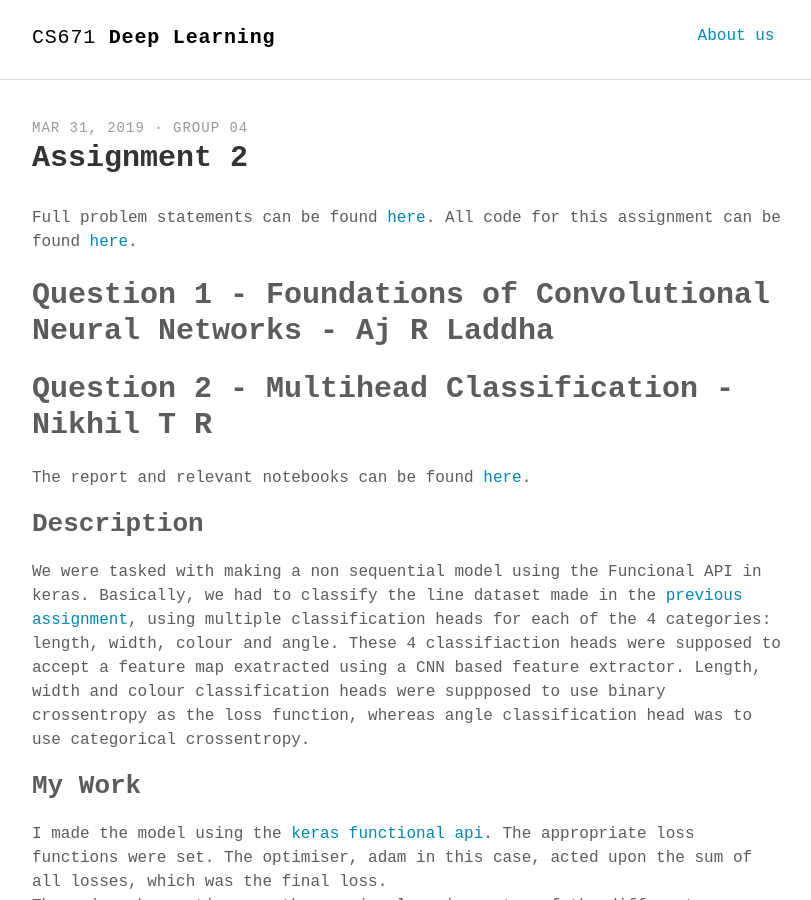
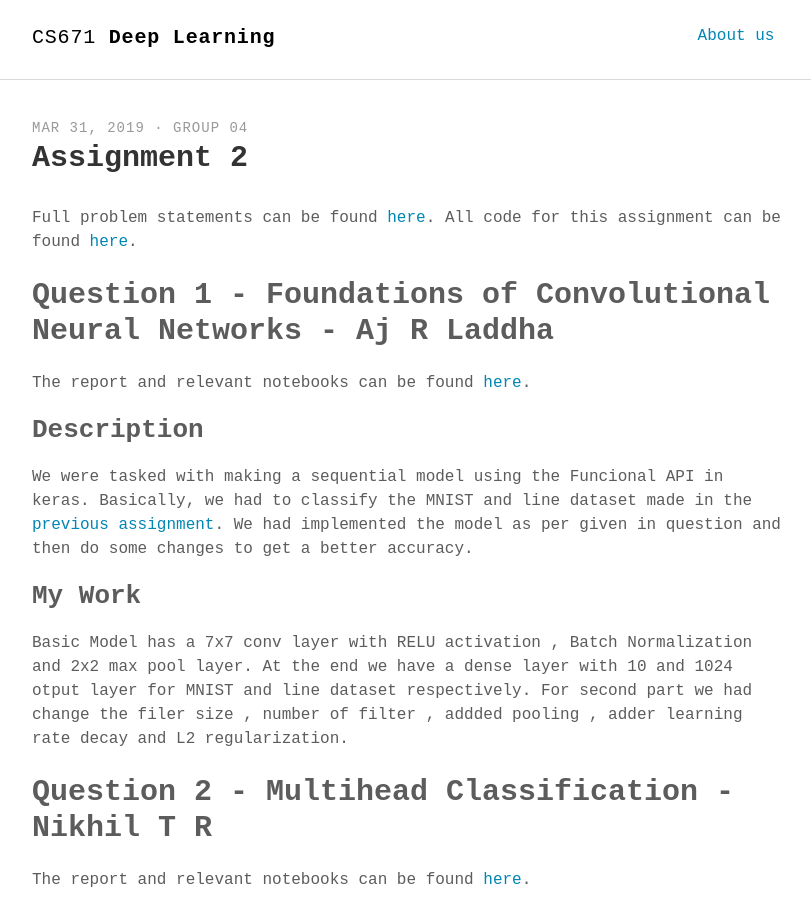
Before and after one commit to Kaustubh1Verma/CS671_Deep-Learning_2019, a Jekyll site: the page built from _posts/2019-03-31-Assignment-2.md, in a window 1280 px wide and 900 px high. Shown: the whole window, without its empty margins (232-1043 px from the left). Built offline with Jekyll 4.4.1, drawn with Linux system fonts in a browser that asks for light colours; some web fonts are replaced.

Commit message:
Update 2019-03-31-Assignment-2.md

```diff
--- a/_posts/2019-03-31-Assignment-2.md
+++ b/_posts/2019-03-31-Assignment-2.md
@@ -8,6 +8,13 @@ author	: "Group 04"
 Full problem statements can be found [here](https://github.com/42niks/CS671-Deep-Learning-2019/blob/master/Assignments/Assignment_2/CS671_Assignment_2.pdf). All code for this assignment can be found [here](https://github.com/42niks/CS671-Deep-Learning-2019/tree/master/Assignments/Assignment_2).
 
 # Question 1 - Foundations of Convolutional Neural Networks - Aj R Laddha
+The report and relevant notebooks can be found [here](https://github.com/42niks/CS671-Deep-Learning-2019/tree/master/Assignments/Assignment_2/Q1).
+
+## Description
+We were tasked with making a sequential model using the Funcional API in keras. Basically, we had to classify the MNIST and line dataset made in the [previous assignment](https://42niks.github.io/CS671-Deep-Learning-2019/2019/Assignment-1/). We had implemented the model as per given in question and then do some changes to get a better accuracy.
+
+## My Work
+Basic Model has a 7x7 conv layer with RELU activation , Batch Normalization and 2x2 max pool layer. At the end we have a dense layer with 10 and 1024 otput layer for MNIST and line dataset respectively. For second part we had change the filer size , number of filter  , addded pooling  , adder learning rate decay and L2 regularization.
 # Question 2 - Multihead Classification - Nikhil T R
 The report and relevant notebooks can be found [here](https://github.com/42niks/CS671-Deep-Learning-2019/tree/master/Assignments/Assignment_2/Q2).
 
```
